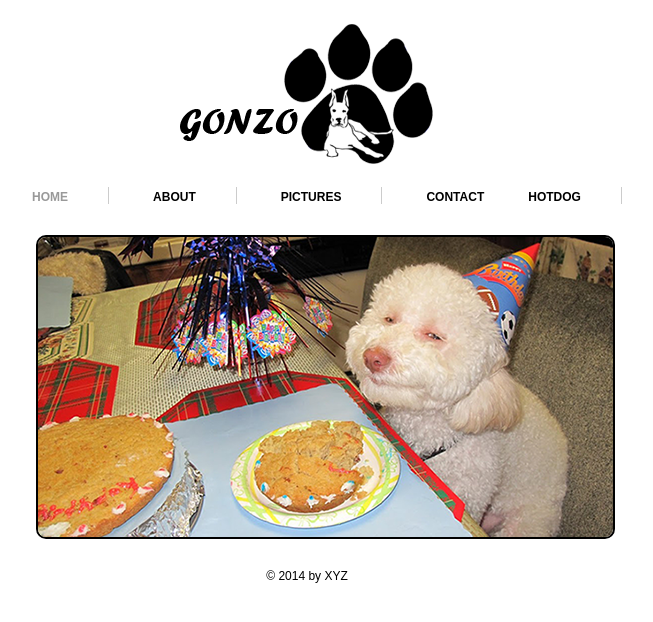
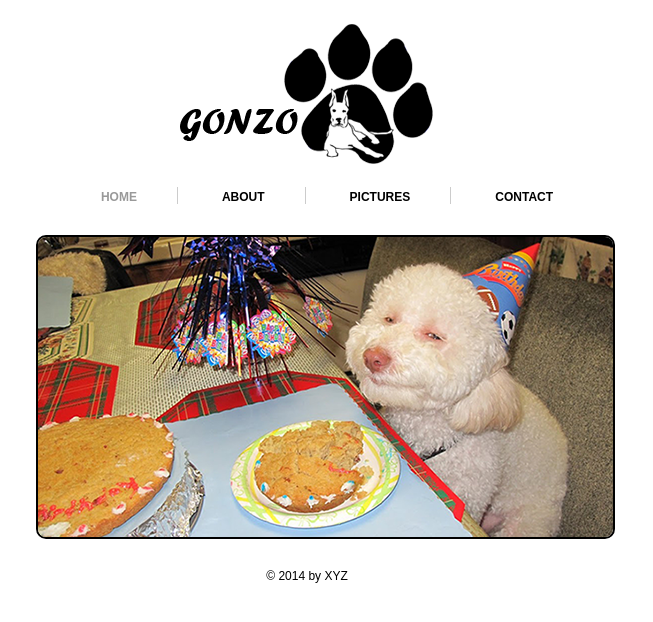
Before and after one commit to braderbenjun/demo, a plain HTML site: page index.html in a window 1280 px wide. Shown: the whole page, without its empty margins (333-986 px from the left). Drawn offline with Linux system fonts and the light colour scheme.

Commit message:
Undoing Hotdogs mistakes

```diff
--- a/index.html
+++ b/index.html
@@ -30,7 +30,6 @@
 			<li><a href="about.html">ABOUT</a></li>
 			<li><a href="picture.html">PICTURES</a></li>
 			<li class="bdr"><a class="pdg" href="contact.html">CONTACT</a></li>
-			<li><a href="hotdog.html">HOTDOG</a></li>
 		</ul>
 	</div>
 <!--==============================Navigatin Ends=============================-->
```
